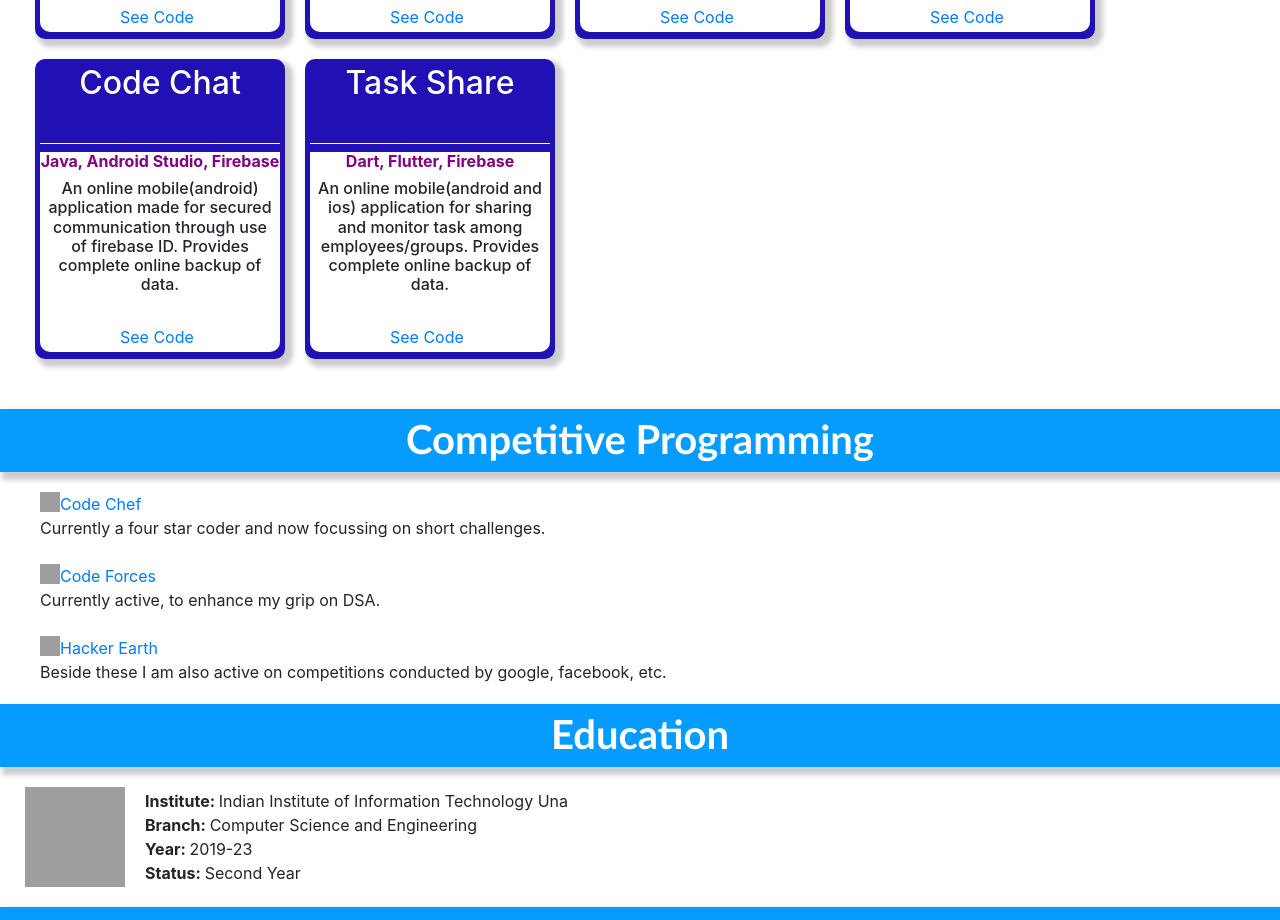
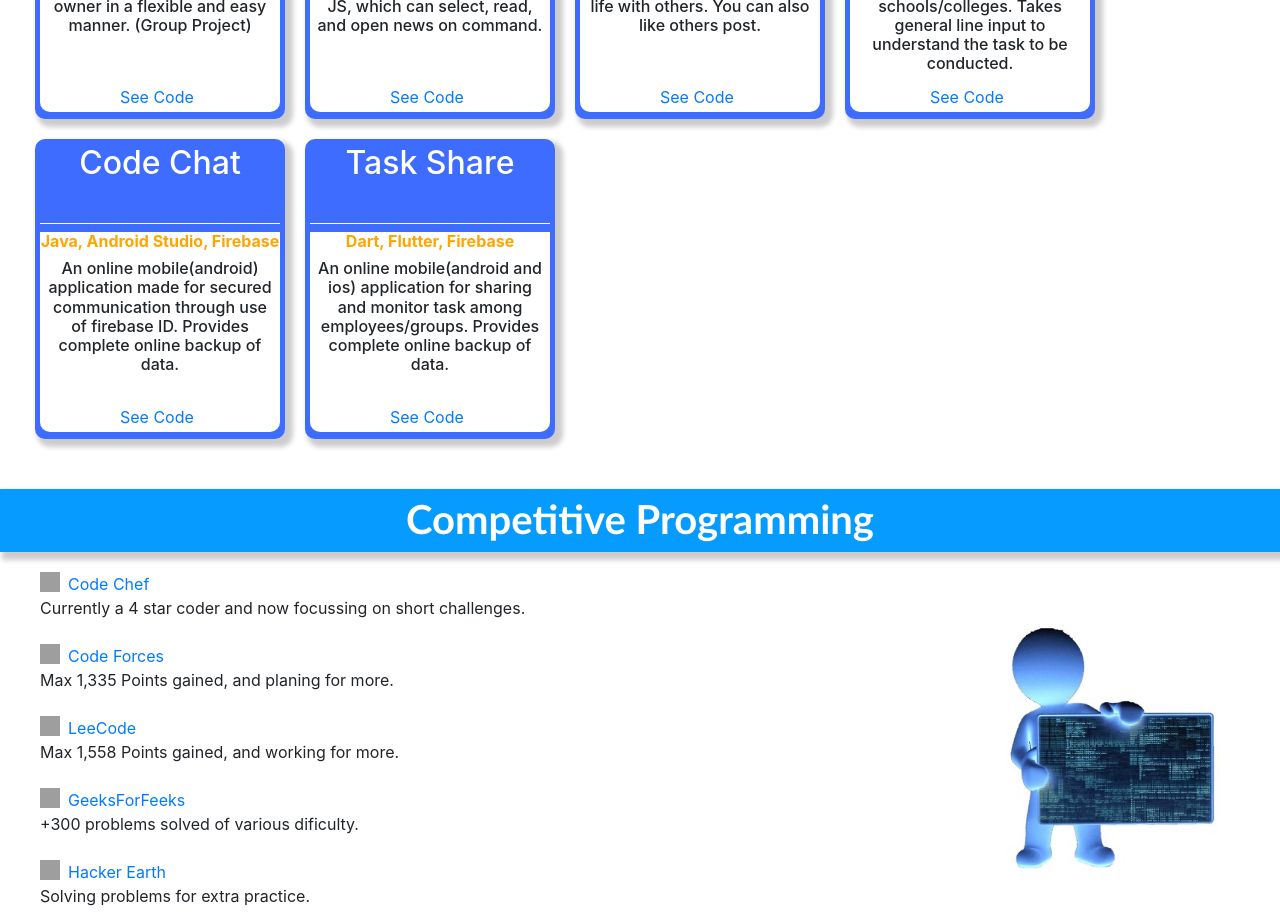
Before and after one commit to Niket-iiitu/Portfolio, a React (Create React App) app: page / in a window 1280 px wide. Shown: the part 1600-2520 px from the top of the page. Built offline with nearby package versions, Linux system fonts and the light colour scheme; grey boxes are pictures that could not be loaded.

Commit message:
Aug 2021 Second Update

```diff
--- a/src/App.js
+++ b/src/App.js
@@ -1,5 +1,6 @@
 import React from "react";
 import myImage from "./images/myImage.jpg";
+import CodeWallpaper from "./images/CodeWallpaper.jpg";
 import headWallpaper from "./images/GreenWallpaper.jpg";
 import SkillSet from "./SkillCard/skills";
 import ProjectSet from "./ProjectCard/projects";
@@ -52,7 +53,15 @@
           <div className="div2Title">
             <Zoom>Experience</Zoom>
           </div>
+          <div
+            style={{
+              alignItems: "center",
+              paddingTop: "40px",
+              paddingBottom: "40px",
+            }}
+          >
             <ExpSet />
+          </div>
           <div className="div2Title">
             <Zoom>Major Projects</Zoom>
           </div>
@@ -73,45 +82,83 @@
           <div
             style={{
               paddingLeft: "40px",
+              paddingBottom: "10px",
               paddingTop: "20px",
-              paddingBottom: "20px",
+              display: "flex",
             }}
           >
+            <div style={{ width: "75%" }}>
               <Rotate top left>
                 <img
                   align="left"
                   alt="Nikets's Codechef"
-                style={{ height: "20px", width: "20px" }}
+                  style={{ height: "20px", width: "20px", marginRight: "8px" }}
                   src="https://cdn.jsdelivr.net/npm/simple-icons@3.6.1/icons/codechef.svg"
                 />
                 <a href="https://www.codechef.com/users/niket999">Code Chef</a>
-              Currently a four star coder and now focussing on short challenges.
+                Currently a 4 star coder and now focussing on short challenges.
               </Rotate>
               <br />
               <Rotate top left>
                 <img
                   align="left"
                   alt="Nikets's Codeforces"
-                style={{ height: "20px", width: "20px" }}
+                  style={{ height: "20px", width: "20px", marginRight: "8px" }}
                   src="https://cdn.jsdelivr.net/npm/simple-icons@3.6.1/icons/codeforces.svg"
                 />
-              <a href="https://codeforces.com/profile/NIKET-777">Code Forces</a>
-              Currently active, to enhance my grip on DSA.
+                <a href="https://codeforces.com/profile/NIKET-777">
+                  Code Forces
+                </a>
+                Max 1,335 Points gained, and planing for more.
               </Rotate>
               <br />
               <Rotate top left>
                 <img
                   align="left"
-                alt="Nikets's Codeforces"
-                style={{ height: "20px", width: "20px" }}
+                  alt="Nikets's LeeTCode"
+                  style={{ height: "20px", width: "20px", marginRight: "8px" }}
+                  src="https://cdn.jsdelivr.net/npm/simple-icons@3.6.1/icons/leetcode.svg"
+                />
+                <a href="https://leetcode.com/NIKET_100/">LeeCode</a>
+                Max 1,558 Points gained, and working for more.
+              </Rotate>
+              <br />
+              <Rotate top left>
+                <img
+                  align="left"
+                  alt="Nikets's GeeksForGeeks"
+                  style={{ height: "20px", width: "20px", marginRight: "8px" }}
+                  src="https://cdn.jsdelivr.net/npm/simple-icons@3.6.1/icons/geeksforgeeks.svg"
+                />
+                <a href="https://leetcode.com/NIKET_100/">GeeksForFeeks</a>
+                +300 problems solved of various dificulty.
+              </Rotate>
+              <br />
+              <Rotate top left>
+                <img
+                  align="left"
+                  alt="Nikets's Hacker Earth"
+                  style={{ height: "20px", width: "20px", marginRight: "8px" }}
                   src="https://cdn.jsdelivr.net/npm/simple-icons@3.6.1/icons/hackerearth.svg"
                 />
                 <a href="https://www.hackerearth.com/@niket88">Hacker Earth</a>
+                Solving problems for extra practice.
               </Rotate>
               <br />
-            Beside these I am also active on competitions conducted by google,
-            facebook, etc.
-            <br />
+            </div>
+            <div
+              style={{
+                width: "25%",
+                display: "flex",
+                marginTop: "50px",
+              }}
+            >
+              <img
+                src={CodeWallpaper}
+                style={{ height: "250px", width: "250px" }}
+                alt="Competitive Programming"
+              />
+            </div>
           </div>
         </div>
         <div>
@@ -136,11 +183,11 @@
             <div style={{ paddingLeft: "20px" }}>
               <b>Institute: </b> Indian Institute of Information Technology Una
               <br />
-              <b>Branch: </b> Computer Science and Engineering
+              <b>Branch: </b> Computer Science and Engineering (Honors)
               <br />
               <b>Year: </b> 2019-23
               <br />
-              <b>Status: </b> Second Year
+              <b>Status: </b> Third Year
               <br />
             </div>
           </div>
--- a/src/ProjectCard/Card/project.js
+++ b/src/ProjectCard/Card/project.js
@@ -28,7 +28,7 @@
                 >
                   <div
                     className="ProjectScreenContent"
-                    style={{ backgroundColor: "rgb(33, 17, 180)" }}
+                    style={{ backgroundColor: "rgb(62,108,255)" }}
                   >
                     <div>
                       <h2
@@ -51,7 +51,7 @@
                         borderBottomRightRadius: "10px",
                       }}
                     >
-                      <h6 style={{ fontWeight: "bold", color: "purple" }}>
+                      <h6 style={{ fontWeight: "bold", color: "orange" }}>
                         {language}
                       </h6>
                       <h6
```
Also changed, not shown: src/images/CodeWallpaper.jpg (added), 1 other file (tests, documents, lock files or other folders). Lines whose indentation alone changed are shown as unchanged.
